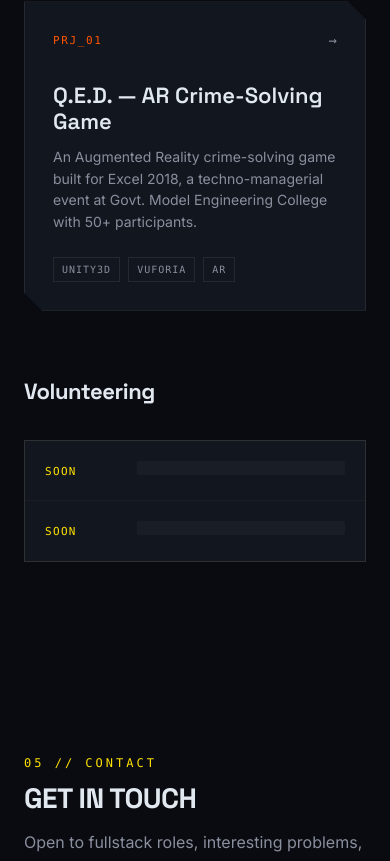
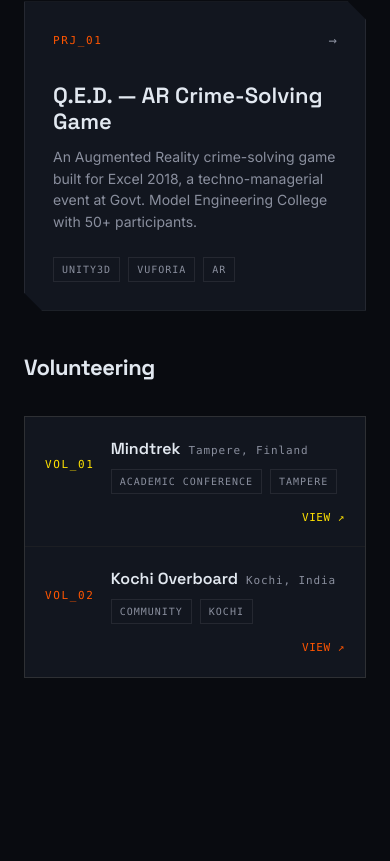
Before and after one commit to rawnriju/R2PF, a React (Vite) app: page / in a window 390 px wide. Shown: the part 5557-6418 px from the top of the page. Built offline with nearby package versions, Linux system fonts and the light colour scheme.

Commit message:
feat: add Volunteering component with modal functionality; include related styles and assets

```diff
--- a/src/app/components/extras.tsx
+++ b/src/app/components/extras.tsx
@@ -1,4 +1,5 @@
 import { ProjectCard, type Project } from "./project-card";
+import { Volunteering } from "./volunteering";
 
 const SIDE_PROJECTS: Project[] = [
   {
@@ -8,7 +9,7 @@ const SIDE_PROJECTS: Project[] = [
     desc: "An Augmented Reality crime-solving game built for Excel 2018, a techno-managerial event at Govt. Model Engineering College with 50+ participants.",
     tags: ["UNITY3D", "VUFORIA", "AR"],
     accent: "var(--brand-2)",
-    span: "md:col-span-1",
+    span: "",
   },
 ];
 
@@ -24,21 +25,20 @@ export function Extras() {
         <h2 className="section-title">SIDE QUESTS</h2>
       </div>
 
+      <div className="grid grid-cols-1 md:grid-cols-5 gap-10">
+        <div className="md:col-span-3">
           <SubHeading>Side Projects</SubHeading>
-      <div className="grid grid-cols-1 md:grid-cols-3 gap-5 mb-16">
+          <div className="grid grid-cols-1 gap-5">
             {SIDE_PROJECTS.map((p) => (
               <ProjectCard key={p.id} project={p} href="#extras" />
             ))}
           </div>
+        </div>
 
+        <div className="md:col-span-2">
           <SubHeading>Volunteering</SubHeading>
-      <div className="hairline-list flex flex-col gap-px">
-        {[1, 2].map((i) => (
-          <div key={i} className="hairline-row flex items-baseline gap-5 p-5">
-            <span className="soon-row__tag font-mono shrink-0">SOON</span>
-            <span className="soon-row__bar animate-pulse" />
+          <Volunteering />
         </div>
-        ))}
       </div>
     </section>
   );
--- /dev/null
+++ b/src/app/components/volunteering.css
@@ -0,0 +1,168 @@
+/* ============================================================
+   volunteering.tsx — arsenal-style list + click-to-view modal
+
+   Rows reuse the shared .hairline-list/.hairline-row pattern
+   (see src/styles/components.css) — same visual weight as
+   work.tsx's TECHNICAL ARSENAL list. Clicking a row opens a
+   modal with the entry's photo.
+   ============================================================ */
+
+.volunteer-row {
+  cursor: pointer;
+  transition: background 0.2s ease;
+}
+.volunteer-row:hover,
+.volunteer-row:focus-visible {
+  background: var(--chip-bg);
+}
+.volunteer-row:focus-visible {
+  outline: 2px solid var(--card-accent);
+  outline-offset: -2px;
+}
+
+.volunteer-row__index {
+  font-size: 11px;
+  letter-spacing: 0.15em;
+  color: var(--card-accent);
+}
+
+.volunteer-row__title {
+  font-family: 'Space Grotesk', sans-serif;
+  font-weight: 600;
+  font-size: 16px;
+  color: var(--fg);
+}
+
+.volunteer-row__org {
+  font-size: 11px;
+  letter-spacing: 0.08em;
+  color: var(--text-muted);
+}
+
+.volunteer-row__tag {
+  font-size: 10px;
+  letter-spacing: 0.1em;
+  color: var(--text-muted);
+  padding: 4px 8px;
+  border: 1px solid var(--hairline);
+}
+
+.volunteer-row__view {
+  font-size: 11px;
+  letter-spacing: 0.05em;
+  color: var(--card-accent);
+  white-space: nowrap;
+}
+
+/* -- click-to-view photo modal -- */
+.volunteer-modal-overlay {
+  position: fixed;
+  inset: 0;
+  z-index: 50;
+  background: rgba(0, 0, 0, 0.6);
+  display: flex;
+  align-items: center;
+  justify-content: center;
+  padding: 24px;
+  animation: volunteer-modal-fade 0.2s ease;
+}
+
+.volunteer-modal {
+  position: relative;
+  background: var(--surface);
+  border: 1px solid var(--hairline);
+  max-width: min(90vw, 440px);
+  max-height: 70vh;
+  padding: 18px;
+  display: flex;
+  flex-direction: column;
+  align-items: center;
+  gap: 12px;
+  overflow-y: auto;
+  animation: volunteer-modal-scale 0.2s ease;
+}
+
+.volunteer-modal__close {
+  position: absolute;
+  top: 12px;
+  right: 12px;
+  font-size: 14px;
+  line-height: 1;
+  color: var(--text-muted);
+  padding: 6px 8px;
+  border: 1px solid var(--hairline);
+  background: var(--surface);
+  transition: color 0.2s ease, border-color 0.2s ease;
+}
+.volunteer-modal__close:hover {
+  color: var(--brand);
+  border-color: var(--hairline-strong);
+}
+
+.volunteer-modal__photo {
+  width: 100%;
+  max-height: 40vh;
+  object-fit: contain;
+  display: block;
+}
+
+.volunteer-modal__caption {
+  font-size: 13px;
+  letter-spacing: 0.05em;
+  color: var(--fg);
+  text-align: center;
+}
+
+.volunteer-modal__desc {
+  font-family: 'Inter', sans-serif;
+  font-size: 14px;
+  line-height: 1.6;
+  color: var(--text-muted);
+  text-align: left;
+  max-width: 640px;
+}
+
+.volunteer-modal__link {
+  font-size: 11px;
+  letter-spacing: 0.05em;
+  color: var(--card-accent);
+  white-space: nowrap;
+  transition: opacity 0.2s ease;
+}
+.volunteer-modal__link:hover {
+  opacity: 0.7;
+  text-decoration: underline;
+}
+
+@keyframes volunteer-modal-fade {
+  from { opacity: 0; }
+  to { opacity: 1; }
+}
+
+@keyframes volunteer-modal-scale {
+  from { opacity: 0; transform: scale(0.96); }
+  to { opacity: 1; transform: scale(1); }
+}
+
+@media (prefers-reduced-motion: reduce) {
+  .volunteer-row,
+  .volunteer-modal__close {
+    transition-duration: 0.01ms !important;
+  }
+  .volunteer-modal-overlay,
+  .volunteer-modal {
+    animation-duration: 0.01ms !important;
+  }
+}
+
+@media (max-width: 480px) {
+  .volunteer-row {
+    flex-wrap: wrap;
+  }
+  .volunteer-row__view {
+    margin-left: auto;
+  }
+  .volunteer-modal {
+    padding: 16px;
+  }
+}
--- /dev/null
+++ b/src/app/components/volunteering.tsx
@@ -0,0 +1,142 @@
+import { useEffect, useState } from "react";
+import mindtrekPhoto from "../../assets/MindtrekPic.jpeg";
+import kobPhoto from "../../assets/KOBpic.jpeg";
+import "./volunteering.css";
+
+interface VolunteerEntry {
+  id: string;
+  index: string;
+  title: string;
+  org: string;
+  desc: string;
+  tags: string[];
+  accent: string;
+  link: string;
+  linkLabel: string;
+  photo: string;
+  caption: string;
+}
+
+const VOLUNTEER_ENTRIES: VolunteerEntry[] = [
+  {
+    id: "mindtrek",
+    index: "VOL_01",
+    title: "Mindtrek",
+    org: "Tampere, Finland",
+    desc: "My first time volunteering for an academic event and it taught me a lot about how research and academia actually work. Mindtrek is an international technology conference held annually in Tampere, Finland which covers various topics in technology, media, and society.",
+    tags: ["ACADEMIC CONFERENCE", "TAMPERE"],
+    accent: "var(--brand)",
+    link: "https://www.mindtrek.org/",
+    linkLabel: "mindtrek.org",
+    photo: mindtrekPhoto,
+    caption: "Volunteering at Mindtrek, Tampere",
+  },
+  {
+    id: "kochi-overboard",
+    index: "VOL_02",
+    title: "Kochi Overboard",
+    org: "Kochi, India",
+    desc: "Helped out a social community for fun in Kochi called KochiOverboard, supporting events and programs run for people across the city from assisting with logistics to being there on the ground during events.",
+    tags: ["COMMUNITY", "KOCHI"],
+    accent: "var(--brand-2)",
+    link: "https://www.instagram.com/kochi.overboard/",
+    linkLabel: "@kochi.overboard",
+    photo: kobPhoto,
+    caption: "With the KochiOverboard team",
+  },
+];
+
+export function Volunteering() {
+  const [openId, setOpenId] = useState<string | null>(null);
+  const openEntry = VOLUNTEER_ENTRIES.find((e) => e.id === openId) ?? null;
+
+  useEffect(() => {
+    if (!openEntry) return;
+    const onKey = (e: KeyboardEvent) => {
+      if (e.key === "Escape") setOpenId(null);
+    };
+    document.addEventListener("keydown", onKey);
+    document.body.style.overflow = "hidden";
+    return () => {
+      document.removeEventListener("keydown", onKey);
+      document.body.style.overflow = "";
+    };
+  }, [openEntry]);
+
+  return (
+    <>
+      <div className="hairline-list flex flex-col gap-px">
+        {VOLUNTEER_ENTRIES.map((entry) => (
+          <div
+            key={entry.id}
+            className="hairline-row volunteer-row flex items-center gap-4 p-5"
+            role="button"
+            tabIndex={0}
+            aria-label={`${entry.title} — view photo`}
+            onClick={() => setOpenId(entry.id)}
+            onKeyDown={(e) => {
+              if (e.key === "Enter" || e.key === " ") {
+                e.preventDefault();
+                setOpenId(entry.id);
+              }
+            }}
+            style={{ "--card-accent": entry.accent } as React.CSSProperties}
+          >
+            <span className="volunteer-row__index font-mono shrink-0">{entry.index}</span>
+            <div className="volunteer-row__main min-w-0">
+              <div className="flex items-baseline gap-2 flex-wrap">
+                <h4 className="volunteer-row__title">{entry.title}</h4>
+                <span className="volunteer-row__org font-mono">{entry.org}</span>
+              </div>
+              <div className="mt-2 flex flex-wrap gap-2">
+                {entry.tags.map((t) => (
+                  <span key={t} className="volunteer-row__tag font-mono">
+                    {t}
+                  </span>
+                ))}
+              </div>
+            </div>
+            <span className="volunteer-row__view font-mono shrink-0">VIEW ↗</span>
+          </div>
+        ))}
+      </div>
+
+      {openEntry && (
+        <div className="volunteer-modal-overlay" onClick={() => setOpenId(null)}>
+          <div
+            className="volunteer-modal chamfer"
+            role="dialog"
+            aria-modal="true"
+            aria-label={openEntry.caption}
+            onClick={(e) => e.stopPropagation()}
+            style={{ "--card-accent": openEntry.accent } as React.CSSProperties}
+          >
+            <button
+              type="button"
+              className="volunteer-modal__close"
+              onClick={() => setOpenId(null)}
+              aria-label="Close"
+            >
+              ✕
+            </button>
+            <img
+              src={openEntry.photo}
+              alt={openEntry.caption}
+              className="volunteer-modal__photo"
+            />
+            <p className="volunteer-modal__caption font-mono">{openEntry.caption}</p>
+            <p className="volunteer-modal__desc">{openEntry.desc}</p>
+            <a
+              href={openEntry.link}
+              target="_blank"
+              rel="noreferrer"
+              className="volunteer-modal__link font-mono"
+            >
+              {openEntry.linkLabel} ↗
+            </a>
+          </div>
+        </div>
+      )}
+    </>
+  );
+}
```
Also changed, not shown: src/assets/KOBpic.jpeg (added), src/assets/MindtrekPic.jpeg (added). Lines whose indentation alone changed are shown as unchanged.
